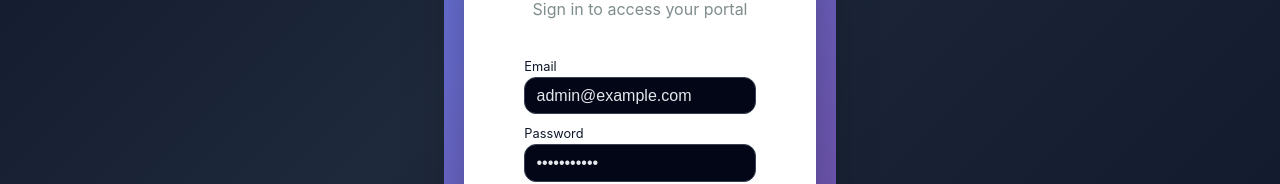
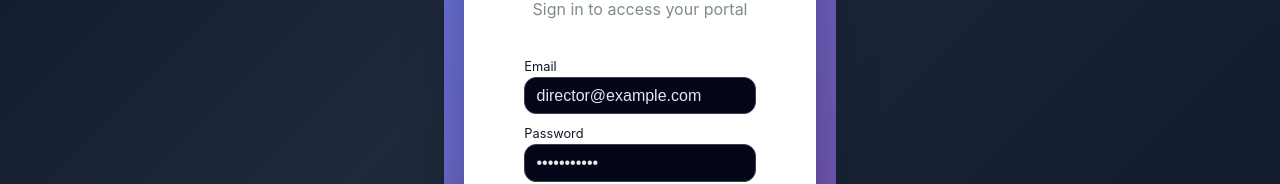
Before and after one commit to Anilkumarputta/employee-poc-full-auth, a React (Vite) app in the folder frontend/: page / in a window 1280 px wide. Shown: the part 319-503 px from the top of the page. Built offline with nearby package versions, Linux system fonts and the light colour scheme.

Commit message:
Fix default login credentials and add better error handling

```diff
--- a/frontend/src/auth/LoginPage.tsx
+++ b/frontend/src/auth/LoginPage.tsx
@@ -9,8 +9,8 @@ type Props = {
 
 export const LoginPage: React.FC<Props> = ({ goRegister, goForgot }) => {
   const { setAuth } = useContext(AuthContext);
-  const [email, setEmail] = useState("admin@example.com");
-  const [password, setPassword] = useState("password123");
+  const [email, setEmail] = useState("director@example.com");
+  const [password, setPassword] = useState("director123");
   const [error, setError] = useState<string | null>(null);
   const [loading, setLoading] = useState(false);
 
```
